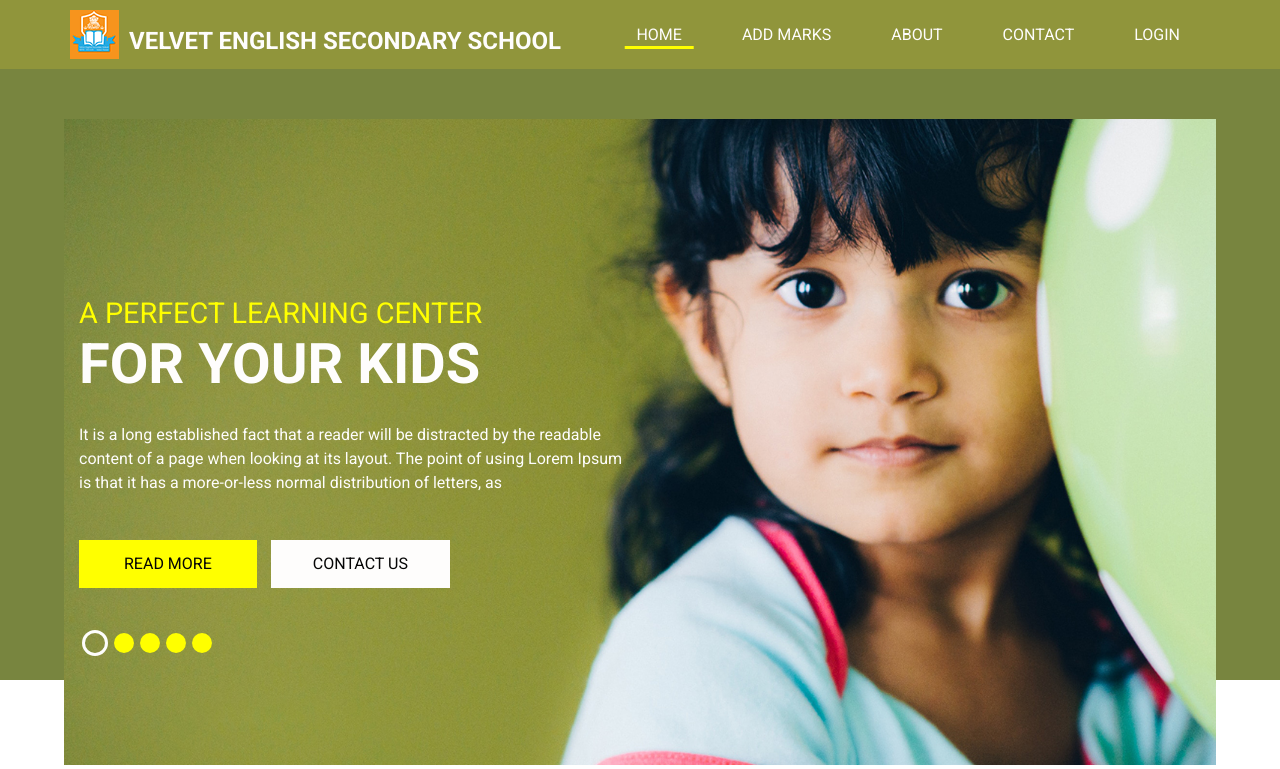
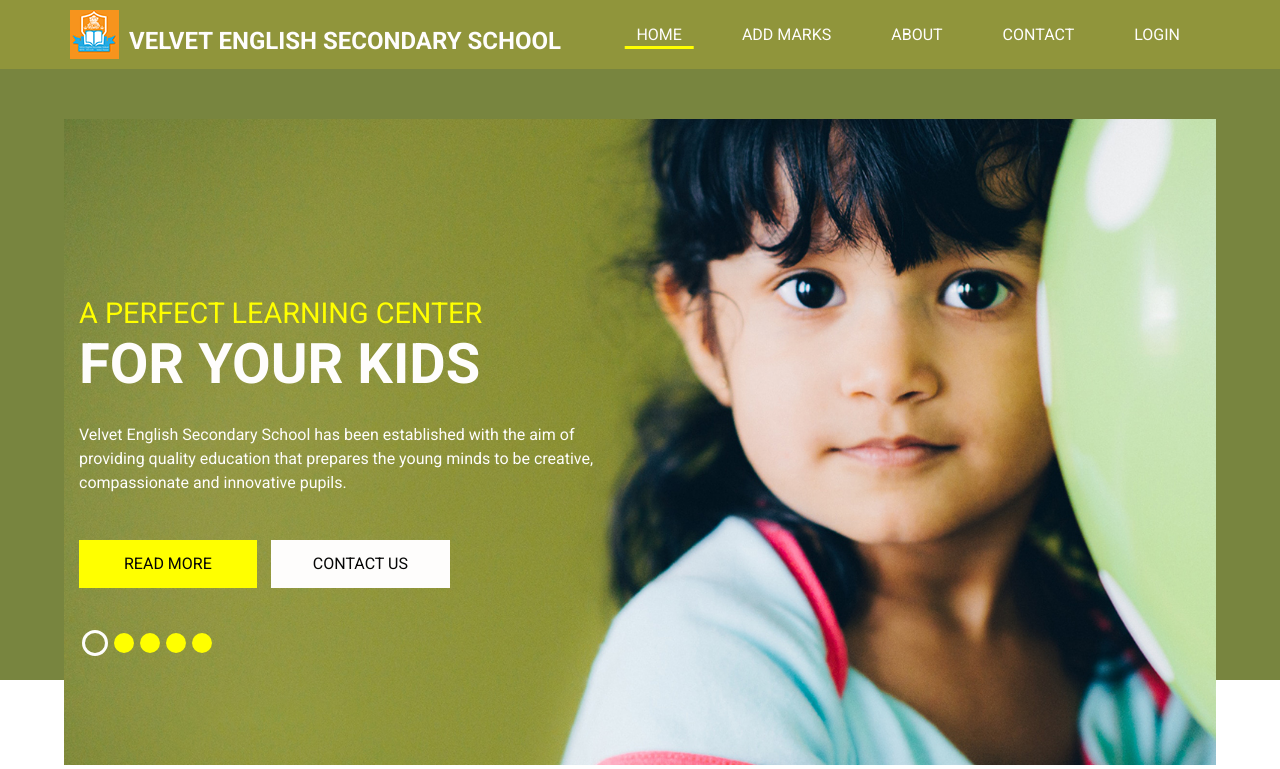
Before and after one commit to theajitmandal/vesssmsproject, a Django app: page / in a window 1280 px wide. Shown: the top 769 px of the page. Run offline with Django 4.2, Linux system fonts and the light colour scheme; some libraries are stand-ins or nearby versions.

Commit message:
this is next commit

```diff
--- a/templates/index.html
+++ b/templates/index.html
@@ -25,10 +25,9 @@
                       </span>
                     </h1>
                     <p>
-                      It is a long established fact that a reader will be distracted
-                      by the readable content of a page when looking at its layout.
-                      The point of using Lorem Ipsum is that it has a more-or-less
-                      normal distribution of letters, as
+                      Velvet English Secondary School has been established with the aim of
+                      providing quality education that prepares the young minds to be creative, compassionate
+                      and innovative pupils.
                     </p>
                     <div class="btn-box">
                       <a href="" class="btn-1">
@@ -53,10 +52,9 @@
                       </span>
                     </h1>
                     <p>
-                      It is a long established fact that a reader will be distracted
-                      by the readable content of a page when looking at its layout.
-                      The point of using Lorem Ipsum is that it has a more-or-less
-                      normal distribution of letters, as
+                      Velvet English Secondary School has been established with the aim of
+                      providing quality education that prepares the young minds to be creative, compassionate
+                      and innovative pupils.
                     </p>
                     <div class="btn-box">
                       <a href="" class="btn-1">
@@ -81,10 +79,9 @@
                       </span>
                     </h1>
                     <p>
-                      It is a long established fact that a reader will be distracted
-                      by the readable content of a page when looking at its layout.
-                      The point of using Lorem Ipsum is that it has a more-or-less
-                      normal distribution of letters, as
+                      Velvet English Secondary School has been established with the aim of
+                      providing quality education that prepares the young minds to be creative, compassionate
+                      and innovative pupils.
                     </p>
                     <div class="btn-box">
                       <a href="" class="btn-1">
@@ -109,10 +106,9 @@
                       </span>
                     </h1>
                     <p>
-                      It is a long established fact that a reader will be distracted
-                      by the readable content of a page when looking at its layout.
-                      The point of using Lorem Ipsum is that it has a more-or-less
-                      normal distribution of letters, as
+                      Velvet English Secondary School has been established with the aim of
+                      providing quality education that prepares the young minds to be creative, compassionate
+                      and innovative pupils.
                     </p>
                     <div class="btn-box">
                       <a href="" class="btn-1">
@@ -137,10 +133,9 @@
                       </span>
                     </h1>
                     <p>
-                      It is a long established fact that a reader will be distracted
-                      by the readable content of a page when looking at its layout.
-                      The point of using Lorem Ipsum is that it has a more-or-less
-                      normal distribution of letters, as
+                      Velvet English Secondary School has been established with the aim of
+                      providing quality education that prepares the young minds to be creative, compassionate
+                      and innovative pupils.
                     </p>
                     <div class="btn-box">
                       <a href="" class="btn-1">
@@ -568,7 +563,7 @@
           <div class="carousel-item active">
             <div class="client_container layout_padding">
               <div class="img-box">
-                <img src="{% static 'images/client.png' %}" alt="">
+                <img src="{% static 'images/parent.png' %}" width="50" height="50" alt="">
               </div>
               <div class="detail-box">
                 <h4>
```
Also changed, not shown: static/images/parent.jpg (added).
